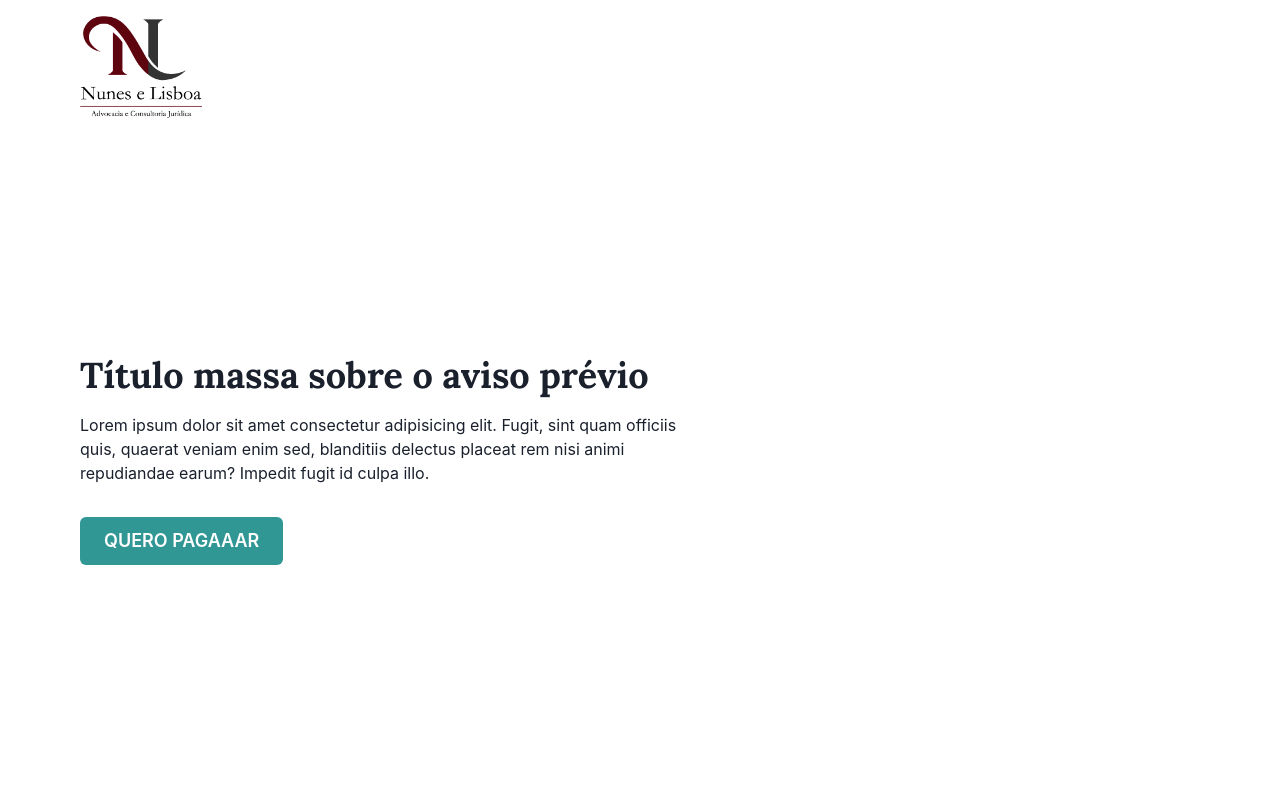
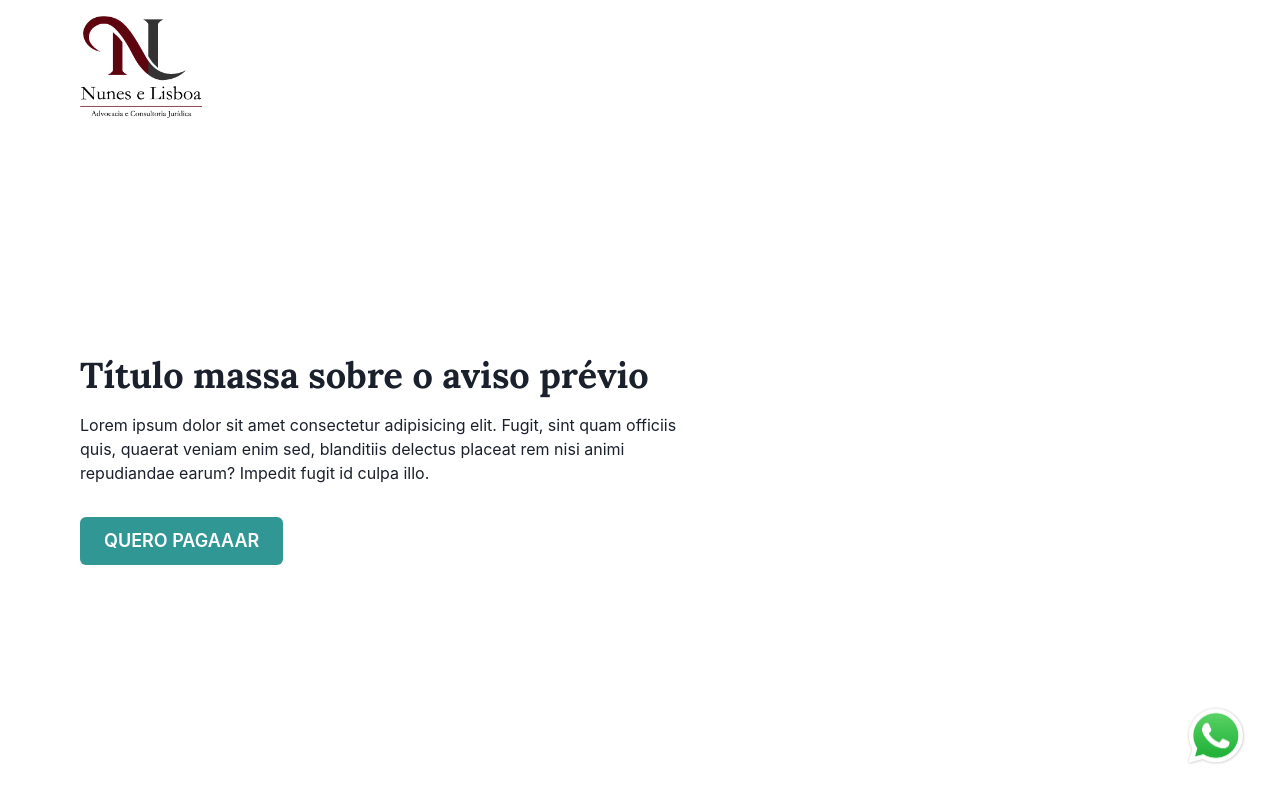
Before and after one commit to uthanhercules/nuneslisboa-landing-pages, a React (Create React App) app: page /aviso-previo-saude in a window 1280 px wide. Shown: the top 800 px of the page. Built offline with nearby package versions, Linux system fonts and the light colour scheme.

Commit message:
Whatsapp button done

```diff
--- /dev/null
+++ b/src/components/WhasAppButton/index.tsx
@@ -0,0 +1,25 @@
+import WhatsAppLogo from '../../assets/wppLogo.webp';
+import './style.scss';
+
+interface IWhasAppButton {
+  phoneNumber: string;
+}
+
+const index = (props: IWhasAppButton) => {
+  const redirectToPhone = (phone: string) => {
+    const url = `https://api.whatsapp.com/send?phone=5571${phone}`;
+
+    return window.open(url, '_blank')?.focus();
+  };
+
+  return (
+    <button
+      className='whatsapp-button'
+      onClick={() => redirectToPhone(props.phoneNumber)}
+    >
+      <img src={WhatsAppLogo} alt='Mandar mensagem para nosso WhatsApp' />
+    </button>
+  );
+};
+
+export default index;
--- /dev/null
+++ b/src/components/WhasAppButton/style.scss
@@ -0,0 +1,16 @@
+@import '../../styles/mixins';
+
+.whatsapp-button {
+  position: fixed;
+  bottom: rem(32px);
+  right: rem(32px);
+
+  img {
+    width: rem(64px);
+    transition: 0.3s;
+
+    &:hover {
+      transform: scale(1.1);
+    }
+  }
+}
--- a/src/views/AvisoPrevioPlanoDeSaude/index.tsx
+++ b/src/views/AvisoPrevioPlanoDeSaude/index.tsx
@@ -1,4 +1,5 @@
 import { Heading, Text, Button } from '@chakra-ui/react';
+import WhatsAppButton from '../../components/WhasAppButton';
 
 import LogoH from '../../assets/logo.png';
 import './style.scss';
@@ -6,6 +7,7 @@ import './style.scss';
 const index = () => {
   return (
     <main className='aviso-previo-saude'>
+      <WhatsAppButton phoneNumber='999055588' />
       <article className='hero'>
         <img src={LogoH} alt='Nunes Lisboa Logo' />
         <Heading as='h1' size='xl'>
```
Also changed, not shown: src/assets/wppLogo.webp (added).
